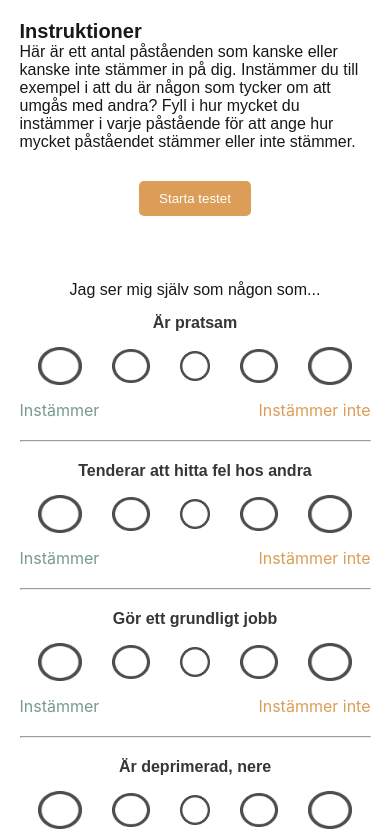
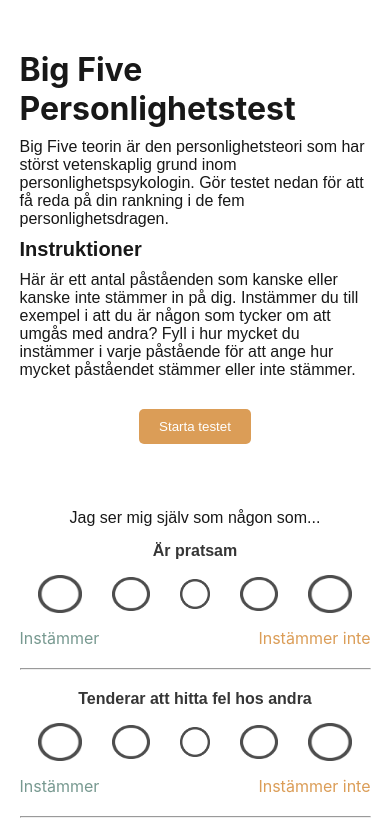
Before and after one commit to Mattssonm/bigFivePersonlighetstest, a React (Create React App) app: page / in a window 390 px wide. Shown: the top 838 px of the page. Built offline with nearby package versions, Linux system fonts and the light colour scheme.

Commit message:
Add media queries, general styles and intro text

```diff
--- a/src/App.css
+++ b/src/App.css
@@ -11,6 +11,19 @@ body {
   background-color: #FFFFFF;
 }
 
+
+p {
+  margin: 10px 0;
+}
+
+div {
+  margin: 15px 0;
+}
+
+hr {
+  margin: 20px 0;
+}
+
 h3 {
   font-family: arial, sans-serif;
   font-size: 20px;
@@ -20,14 +33,6 @@ h3 {
 p {
   font-family: arial, sans-serif;
   font-size: 16px;
-}
-
-hr {
-  margin: 20px 0;
-}
-
-div {
-  margin: 15px 0;
 }
 
 /* || UTILITIES */
@@ -55,6 +60,26 @@ div {
 }
 
 #app {
-  width: 90%;
-  margin: 20px auto;
+  width: 35%;
+  margin: 50px auto;
 }
+
+/* || MEDIA QUERIES || */
+
+@media screen and (max-width: 950px) {
+  #app {
+    width: 50%;
+  }
+}
+
+@media screen and (max-width: 650px ) {
+  #app {
+    width: 80%;
+  }
+}
+
+@media screen and (max-width: 450px ) {
+  #app {
+    width: 90%;
+  }
+}
--- a/src/components/introduction/Introduction.js
+++ b/src/components/introduction/Introduction.js
@@ -6,7 +6,9 @@ import Button from '../general/Button'
 export default function Introduction() {
 	return (
 		<div className="instructions">
-			<h3>Instruktioner</h3>
+			<h1>Big Five Personlighetstest</h1>
+      <p>Big Five teorin är den personlighetsteori som har störst vetenskaplig grund inom personlighetspsykologin. Gör testet nedan för att få reda på din rankning i de fem personlighetsdragen. </p>
+      <h3>Instruktioner</h3>
 			<Introtext />
       <div className="flex-center">
         <Button text={"Starta testet"} />
```
